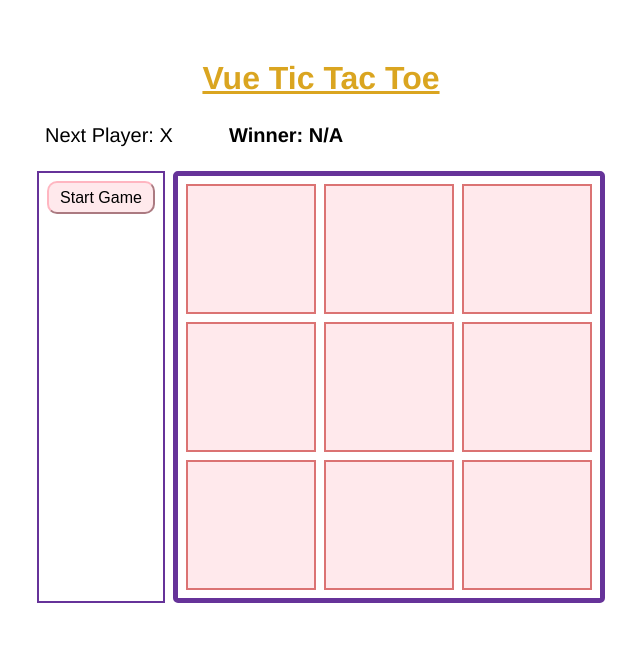
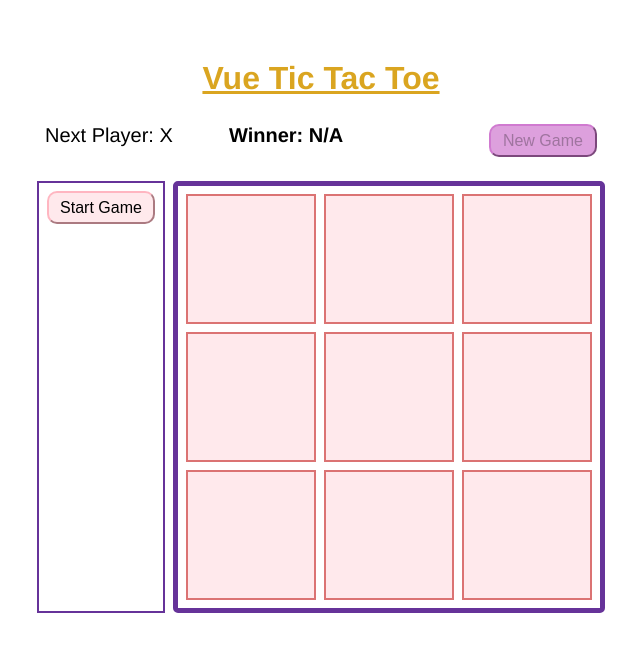
Before and after one commit to railsstudent/vue-tic-tac-toe, a Vue app: page / in a window 1280 px wide. Shown: the top 652 px of the page, without its empty margins (319-959 px from the left). Built offline with nearby package versions, Linux system fonts and the light colour scheme.

Commit message:
refactor: disable new game button

```diff
--- a/src/components/Game.vue
+++ b/src/components/Game.vue
@@ -6,7 +6,11 @@
         <p class="info">Next Player: {{ nextPlayer }}</p>
         <p class="info winner">Winner: {{ winner }}</p>
         <div class="info">
-          <button class="button new-game" v-if="endGame" @click="startGame">
+          <button
+            class="button new-game"
+            :disabled="!endGame"
+            @click="startGame"
+          >
             New Game
           </button>
         </div>
```
